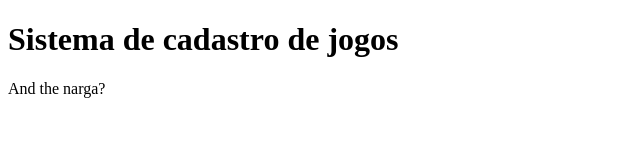
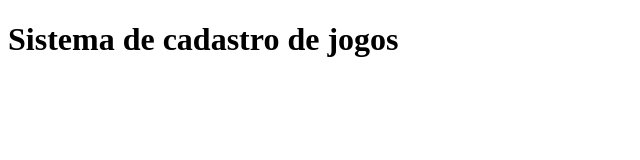
Before and after one commit to januttikk/sistemaa, a plain HTML site: page index.html in a window 1280 px wide. Shown: the whole page, without its empty margins (0-640 px from the left). Drawn offline with Linux system fonts and the light colour scheme.

Commit message:
voltando atrás

```diff
--- a/app.js
+++ b/app.js
@@ -1,4 +1,2 @@
 console.log("Rodando o sistema de gerenciamento de jogos")
 console.log("aplicação está se conectado ao banco de dados")
-// mais um console log de teste:
-console.log("Enviando para o GitHub")
--- a/index.html
+++ b/index.html
@@ -11,7 +11,6 @@
 <body>
     <h1>Sistema de cadastro de jogos</h1>
     <script src="app.js">  </script>
-    <p>And the narga?</p>
 </body>
 
 </html>
```
